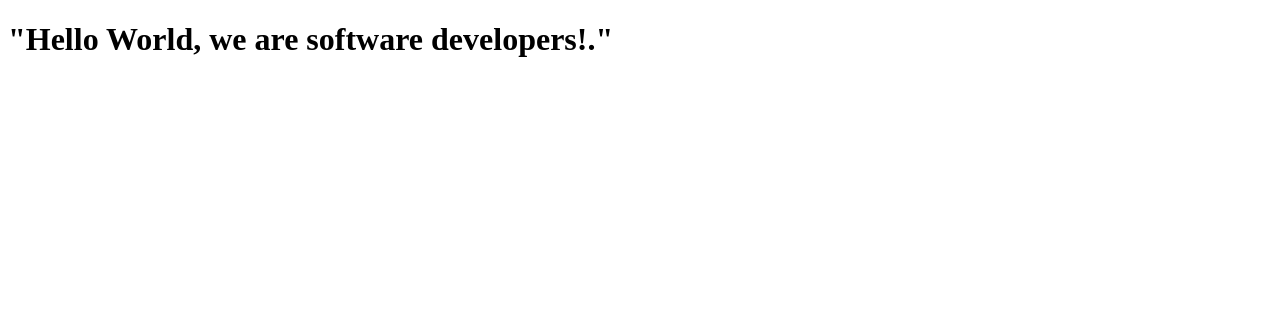
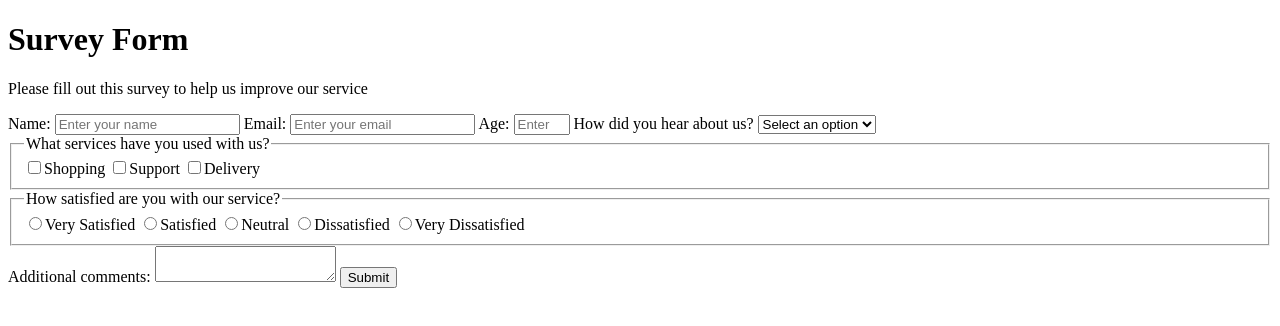
Before and after one commit to iteleh/ime_prapavan_project, a plain HTML site: page index.html in a window 1280 px wide. Drawn offline with Linux system fonts and the light colour scheme.

Commit message:
2nd Commit update

```diff
--- a/index.html
+++ b/index.html
@@ -1,17 +1,55 @@
 <!DOCTYPE html>
-<html lang="en">
+<html>
   <head>
-    <meta charset="UTF-8">
-    <title>Fork Me! FCC: Test Suite Template</title>
-    <link rel="stylesheet" href="css/style.css">
+    <title>Survey Form</title>
+    <link rel="stylesheet" href="styles.css">
   </head>
-
   <body>
     <script src="https://cdn.freecodecamp.org/testable-projects-fcc/v1/bundle.js"></script>
-    <h1>"Hello World, we are software developers!."</h1>
+    <header>
+      <h1 id="title">Survey Form</h1>
+      <p id="description">Please fill out this survey to help us improve our service</p>
+    </header>
+    <form id="survey-form">
+      <label for="name" id="name-label">Name:</label>
+      <input type="text" id="name" placeholder="Enter your name" required>
 
+      <label for="email" id="email-label">Email:</label>
+      <input type="email" id="email" placeholder="Enter your email" required>
 
+      <label for="number" id="number-label">Age:</label>
+      <input type="number" id="number" placeholder="Enter your age" min="18" max="99" required>
 
-    <script  src="js/index.js"></script>
+      <label for="dropdown">How did you hear about us?</label>
+      <select id="dropdown">
+        <option value="" disabled selected>Select an option</option>
+        <option value="friend">Friend</option>
+        <option value="online">Online search</option>
+        <option value="ad">Advertisement</option>
+        <option value="other">Other</option>
+      </select>
+
+      <fieldset>
+        <legend>What services have you used with us?</legend>
+        <label><input type="checkbox" name="services" value="shopping">Shopping</label>
+        <label><input type="checkbox" name="services" value="support">Support</label>
+        <label><input type="checkbox" name="services" value="delivery">Delivery</label>
+      </fieldset>
+
+      <fieldset>
+        <legend>How satisfied are you with our service?</legend>
+        <label><input type="radio" name="satisfaction" value="very-satisfied">Very Satisfied</label>
+        <label><input type="radio" name="satisfaction" value="satisfied">Satisfied</label>
+        <label><input type="radio" name="satisfaction" value="neutral">Neutral</label>
+        <label><input type="radio" name="satisfaction" value="dissatisfied">Dissatisfied</label>
+        <label><input type="radio" name="satisfaction" value="very-dissatisfied">Very Dissatisfied</label>
+      </fieldset>
+
+      <label for="comments">Additional comments:</label>
+      <textarea id="comments"></textarea>
+
+      <button type="submit" id="submit">Submit</button>
+    </form>
+  <script  src="js/index.js"></script>
   </body>
 </html>
```
